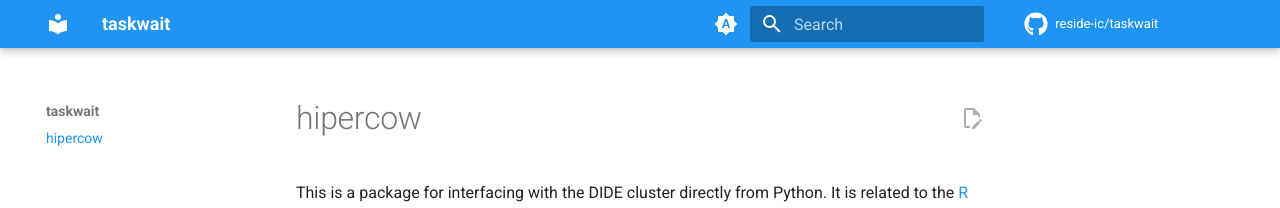
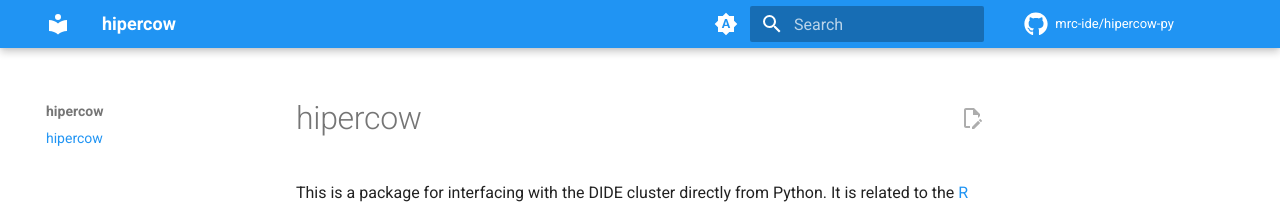
Before and after one commit to mrc-ide/hipercow-py, an MkDocs documentation site: the page built from docs/index.md, in a window 1280 px wide. Shown: the top 208 px of the page. Built offline with MkDocs 1.6.1 and Material for MkDocs 9.7.7, drawn with Linux system fonts in a browser that asks for light colours; comment, search, counter and statistics services are not loaded.

Commit message:
Correct metadata

```diff
--- a/mkdocs.yml
+++ b/mkdocs.yml
@@ -1,10 +1,10 @@
 # See here for details:
 # https://squidfunk.github.io/mkdocs-material/setup/
 
-site_name: taskwait
-site_url: https://reside-ic.github.io/taskwait/
-repo_url: https://github.com/reside-ic/taskwait
-repo_name: reside-ic/taskwait
+site_name: hipercow
+site_url: https://mrc-ide.github.io/hipercow-py/
+repo_url: https://github.com/reside-ic/hipercow-py
+repo_name: mrc-ide/hipercow-py
 edit_uri: edit/main/docs/
 theme:
   name: material
```
